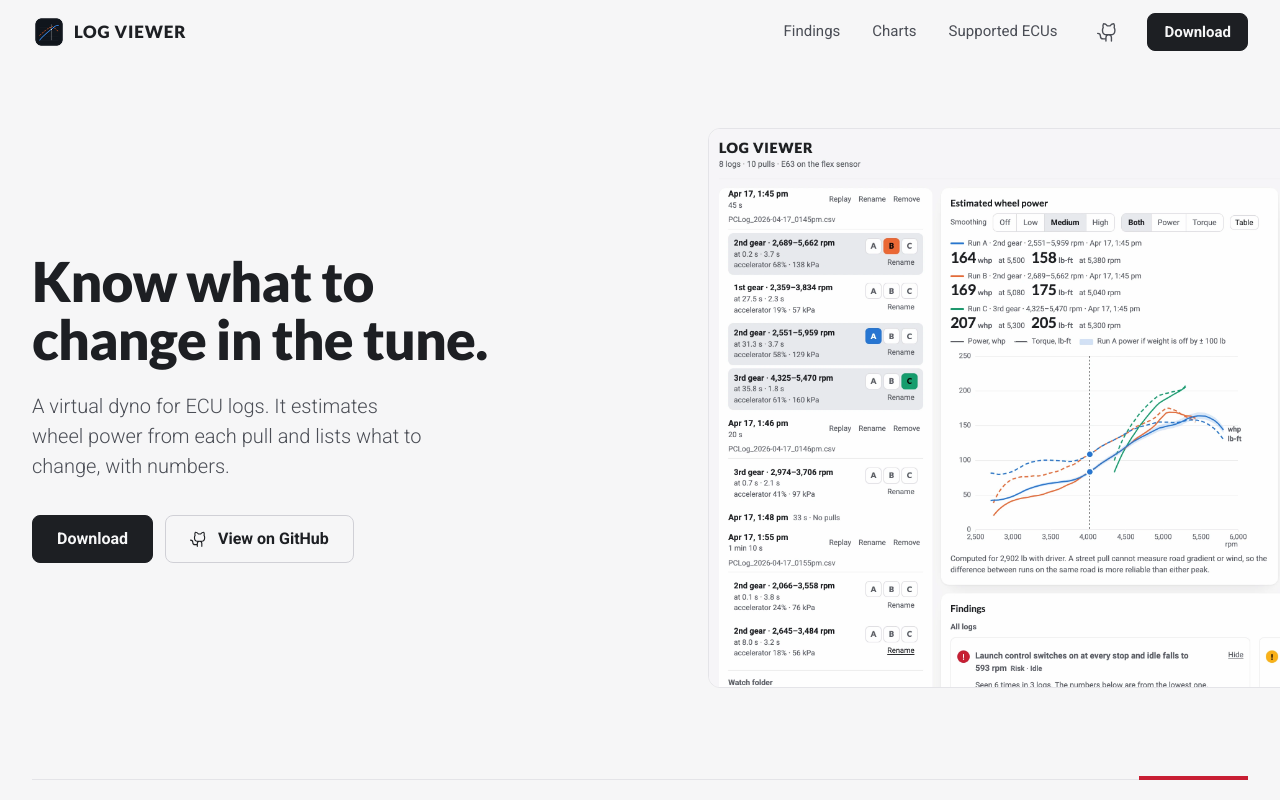
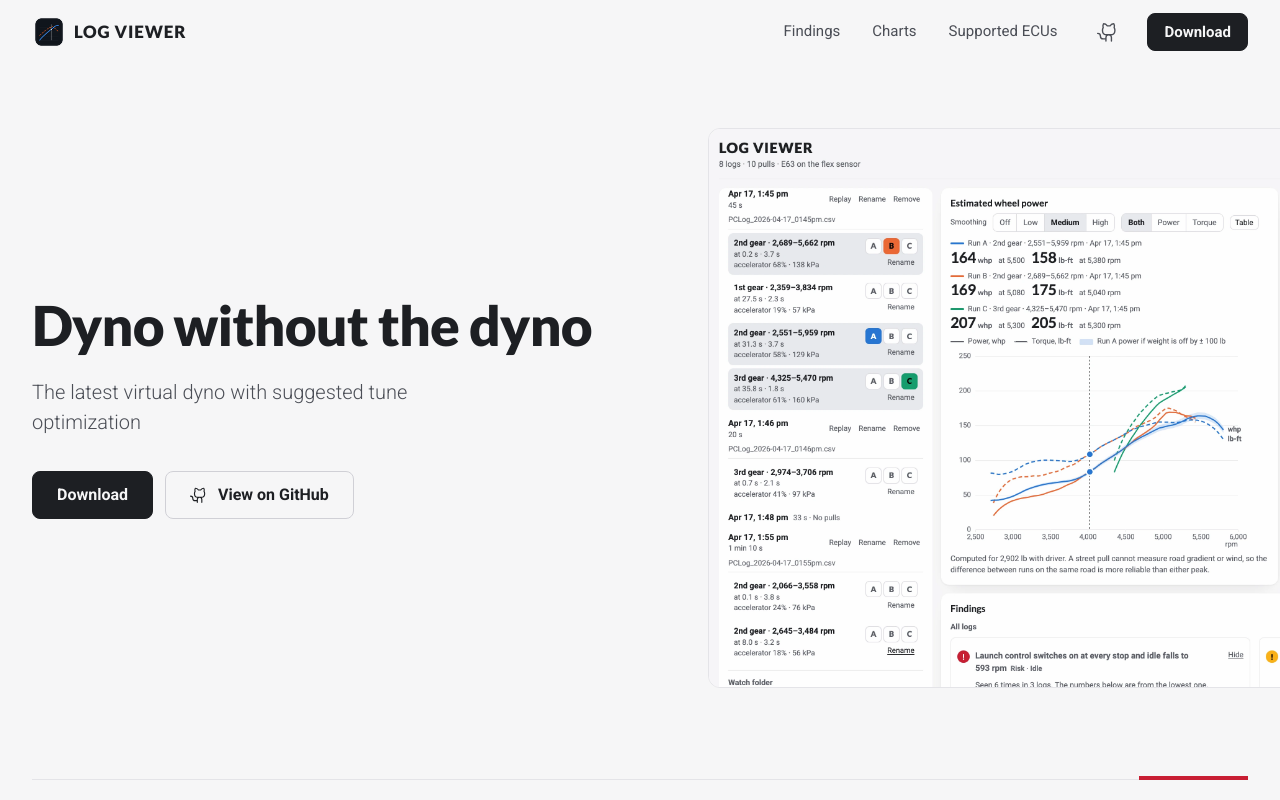
Before and after one commit to alecholmez/log-viewer, a website built with Vite: page site/index.html in a window 1280 px wide. Shown: the top 800 px of the page. Built offline with nearby package versions, Linux system fonts and the light colour scheme.

Commit message:
Site: "Dyno without the dyno"
The headline and the line under it are the owner's new copy. The link
preview is a picture of the top of the page, so it is retaken with them.

Co-Authored-By: Claude Opus 5.5 <noreply@anthropic.com>

```diff
--- a/site/index.html
+++ b/site/index.html
@@ -75,8 +75,8 @@
       <section class="hero">
         <div class="wrap hero-grid">
           <div class="hero-copy">
-            <h1>Know what to change in the tune.</h1>
-            <p class="lede">A virtual dyno for ECU logs. It estimates wheel power from each pull and lists what to change, with numbers.</p>
+            <h1>Dyno without the dyno</h1>
+            <p class="lede">The latest virtual dyno with suggested tune optimization</p>
             <div class="cta">
               <a class="btn primary" href="#download">Download</a>
               <a class="btn" href="https://github.com/alecholmez/log-viewer">
```
Also changed, not shown: site/og.png.
